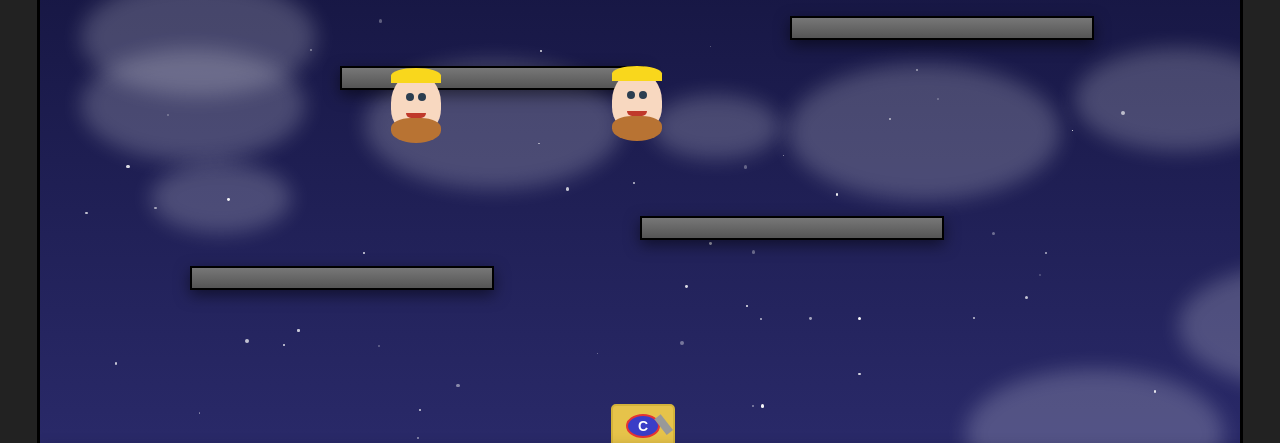
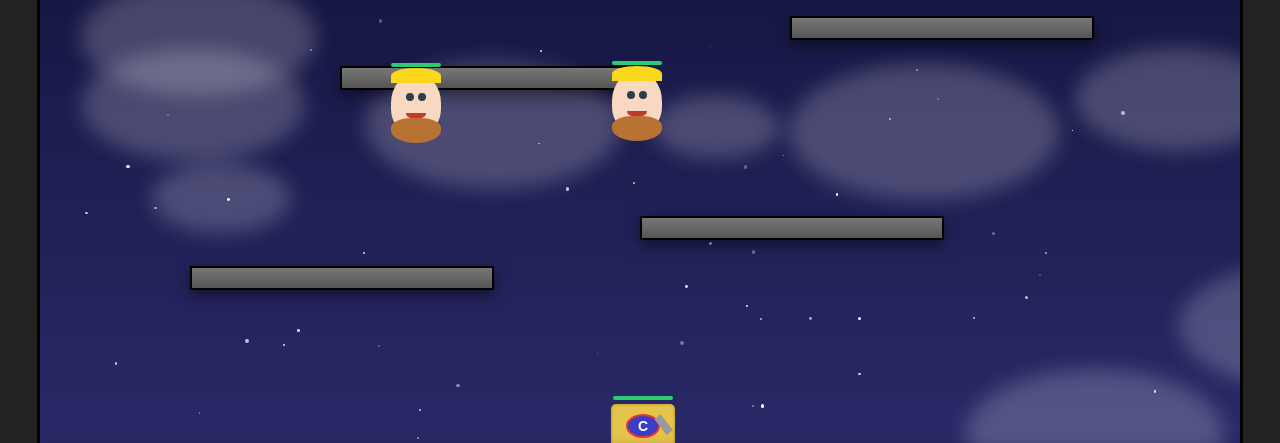
Before and after one commit to LuaCynthia/space, a plain HTML site: page index.html in a window 1280 px wide. Shown: the part 340-783 px from the top of the page. Drawn offline with Linux system fonts and the light colour scheme.

Commit message:
Update index.html
added healthbars

```diff
--- a/index.html
+++ b/index.html
@@ -3,7 +3,7 @@
 <head>
     <meta charset="UTF-8">
     <meta name="viewport" content="width=device-width, initial-scale=1.0">
-    <title>Exit the Gungeon Clone</title>
+    <title>Caseoh's Butter Battle</title>
     <style>
         body {
             margin: 0;
@@ -91,6 +91,24 @@
             border-radius: 50% 50% 40% 40%;
             transform: translate(-50%, -50%);
             overflow: visible;
+        }
+        .enemy-health-bar {
+            position: absolute;
+            width: 50px;
+            height: 4px;
+            background-color: #333;
+            top: -10px;
+            left: 50%;
+            transform: translateX(-50%);
+            border-radius: 2px;
+            overflow: hidden;
+        }
+        .enemy-health-fill {
+            position: absolute;
+            width: 100%;
+            height: 100%;
+            background-color: #2ecc71;
+            transition: width 0.2s ease;
         }
         .enemy::before {
             content: '';
@@ -225,12 +243,33 @@
                 opacity: 0;
             }
         }
+        .player-health-bar {
+            position: absolute;
+            width: 60px;
+            height: 4px;
+            background-color: #333;
+            top: -10px;
+            left: 50%;
+            transform: translateX(-50%);
+            border-radius: 2px;
+            overflow: hidden;
+        }
+        .player-health-fill {
+            position: absolute;
+            width: 100%;
+            height: 100%;
+            background-color: #2ecc71;
+            transition: width 0.2s ease;
+        }
     </style>
 </head>
 <body>
     <div id="gameContainer">
         <div id="player">
             <div id="gun"></div>
+            <div class="player-health-bar">
+                <div id="player-health-fill"></div>
+            </div>
         </div>
         <div id="hud">Health: <span id="healthDisplay">100</span> | Score: <span id="scoreDisplay">0</span></div>
         <div id="gameOver">
@@ -248,6 +287,14 @@
         const scoreDisplay = document.getElementById('scoreDisplay');
         const gameOverScreen = document.getElementById('gameOver');
         const restartButton = document.getElementById('restartButton');
+
+        // Add player health bar
+        const playerHealthBar = document.createElement('div');
+        playerHealthBar.className = 'player-health-bar';
+        const playerHealthFill = document.createElement('div');
+        playerHealthFill.className = 'player-health-fill';
+        playerHealthBar.appendChild(playerHealthFill);
+        player.appendChild(playerHealthBar);
 
         let playerX = gameContainer.offsetWidth / 2;
         let playerY = gameContainer.offsetHeight - 100;
@@ -405,6 +452,14 @@
                 const enemy = document.createElement('div');
                 enemy.className = 'enemy';
 
+                // Add health bar
+                const healthBar = document.createElement('div');
+                healthBar.className = 'enemy-health-bar';
+                const healthFill = document.createElement('div');
+                healthFill.className = 'enemy-health-fill';
+                healthBar.appendChild(healthFill);
+                enemy.appendChild(healthBar);
+
                 // Add facial features
                 const face = document.createElement('div');
                 face.className = 'enemy-face';
@@ -433,7 +488,8 @@
                     x: x,
                     y: y,
                     health: 100,
-                    shootCooldown: 0
+                    shootCooldown: 0,
+                    healthBar: healthFill
                 });
             }
 
@@ -624,6 +680,8 @@
                         }, 800);
 
                         enemy.health -= 10;
+                        // Update health bar
+                        enemy.healthBar.style.width = (enemy.health / 100 * 100) + '%';
 
                         if (enemy.health <= 0) {
                             gameContainer.removeChild(enemy.element);
@@ -662,6 +720,8 @@
                 if (distance < 25) {
                     playerHealth -= 10;
                     healthDisplay.textContent = playerHealth;
+                    // Update player health bar
+                    playerHealthFill.style.width = (playerHealth / 100 * 100) + '%';
 
                     if (playerHealth <= 0) {
                         gameOver();
@@ -760,6 +820,9 @@
             isGameOver = false;
             shootCooldown = 0;
 
+            // Reset player health bar
+            playerHealthFill.style.width = '100%';
+
             bullets.length = 0;
             enemyBullets.length = 0;
             enemies.length = 0;
```
